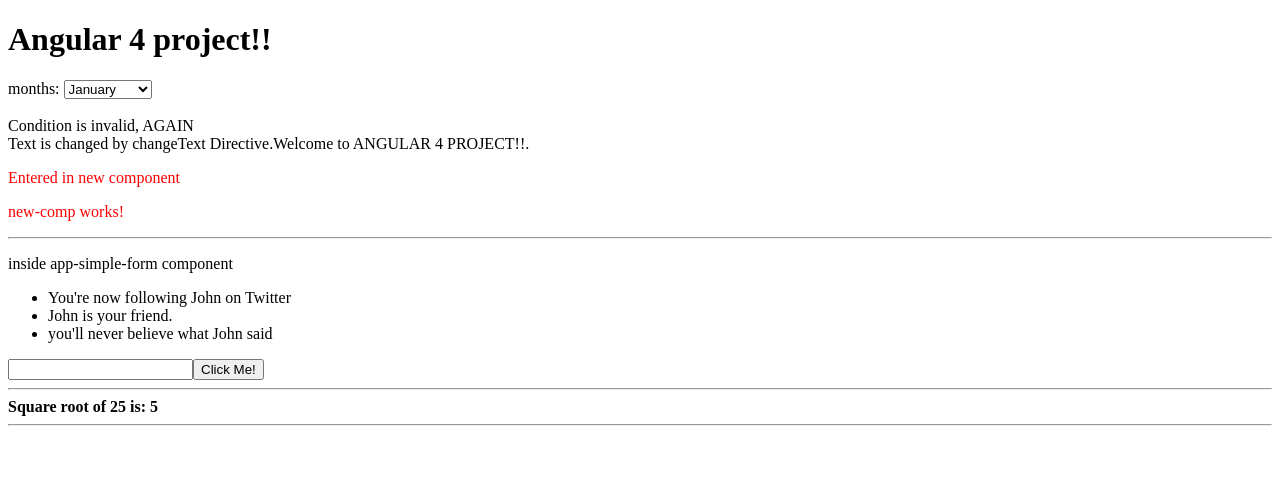
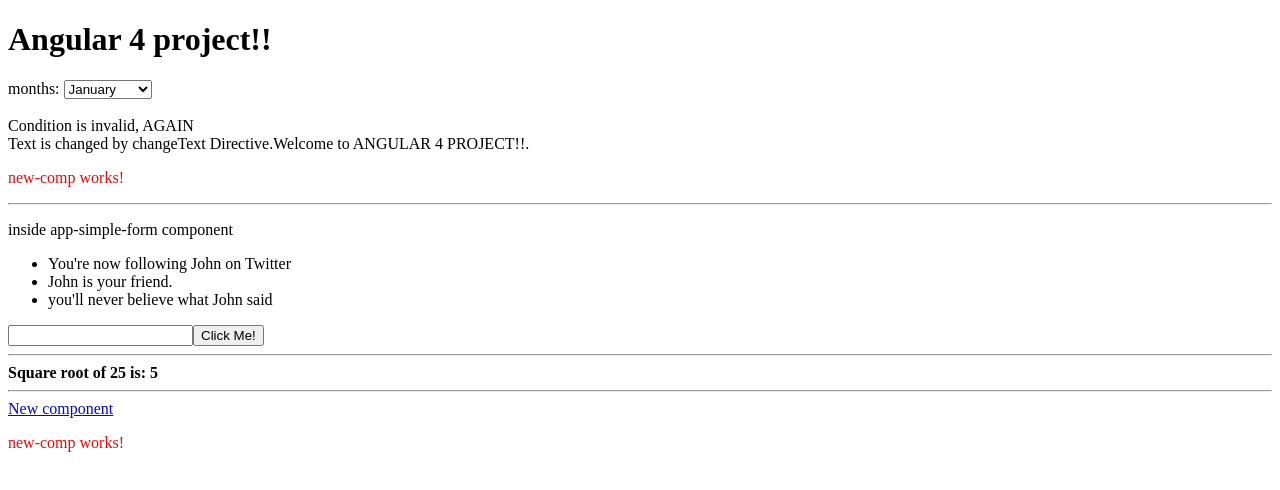
Before and after one commit to Pegah-Eizad/angular4-tuts, an Angular app: page /new-comp in a window 1280 px wide. Shown: the top 490 px of the page. Built offline with nearby package versions, Linux system fonts and the light colour scheme.

Commit message:
Router demo.

```diff
--- a/src/app/app.component.html
+++ b/src/app/app.component.html
@@ -29,3 +29,5 @@
     {{api}}
     <hr>
 </div>
+<a routerLink = 'new-comp'>New component</a>
+<router-outlet></router-outlet>
--- a/src/app/new-comp/new-comp.component.ts
+++ b/src/app/new-comp/new-comp.component.ts
@@ -1,15 +1,13 @@
 import { Component, OnInit } from '@angular/core';
 
 @Component({
-  selector: 'app-new-comp',
-  templateUrl: './new-comp.component.html',
-  styleUrls: ['./new-comp.component.css']
+   selector: 'app-new-comp',
+   templateUrl: './new-comp.component.html',
+   styleUrls: ['./new-comp.component.css']
 })
+
 export class NewCompComponent implements OnInit {
-  newComponent = 'Entered in new component';
-  constructor() { }
-
-  ngOnInit() {
-  }
-
+   newcomponent = 'Entered in new component created';
+   constructor() {}
+   ngOnInit() { }
 }
```
Also changed, not shown: src/app/app.module.ts (+8 -1 lines).
